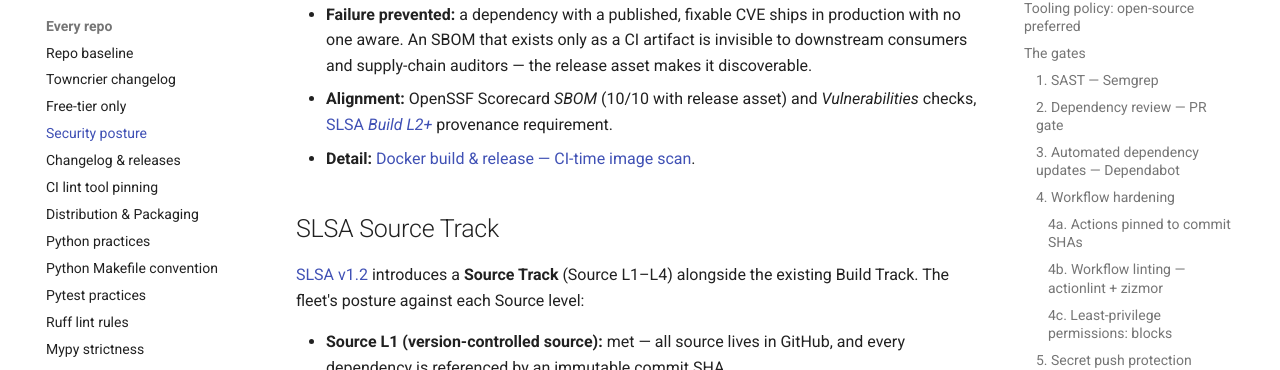
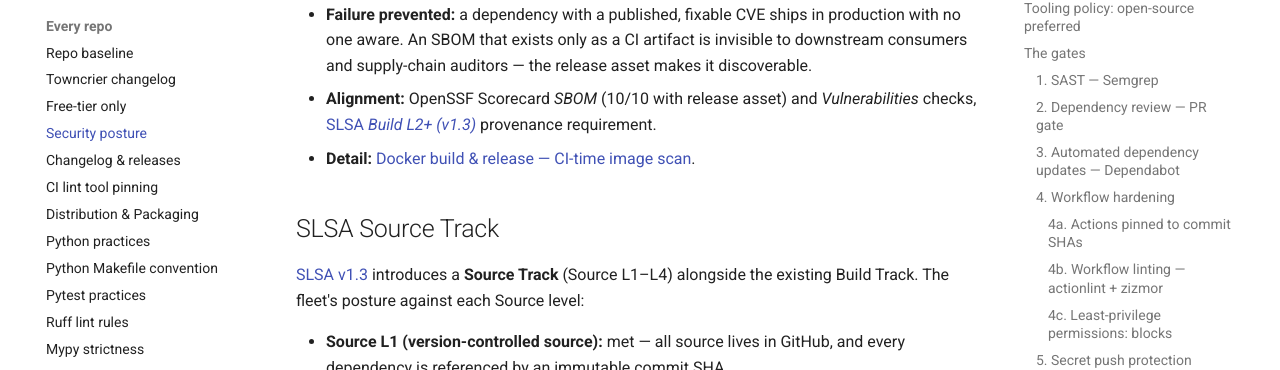
Before and after one commit to damien-robotsix/robotsix-standards, an MkDocs documentation site: the page built from docs/security-posture.md, in a window 1280 px wide and 900 px high, scrolled down 6263 px. Shown: the part 145-515 px from the top of the window. Built offline with MkDocs 1.6.1 and Material for MkDocs 9.7.7, drawn with Linux system fonts in a browser that asks for light colours; comment, search, counter and statistics services are not loaded.

Commit message:
mill: Update SLSA version references from v1.2 to v1.3 in security-posture.md (20260731T155508Z-update-slsa-version-references-from-v1-2-b758)

```diff
--- a/docs/security-posture.md
+++ b/docs/security-posture.md
@@ -272,13 +272,13 @@ dependency vulnerability audit on every CI run.
   asset makes it discoverable.
 - **Alignment:** OpenSSF Scorecard *SBOM* (10/10 with release asset) and
   *Vulnerabilities* checks,
-  [SLSA *Build L2+*](https://slsa.dev/spec/v1.2/requirements) provenance
+  [SLSA *Build L2+ (v1.3)*](https://slsa.dev/spec/v1.3/requirements) provenance
   requirement.
 - **Detail:** [Docker build & release — CI-time image scan](docker-standard.md#ci-time-image-scan).
 
 ## SLSA Source Track
 
-[SLSA v1.2](https://slsa.dev/spec/v1.2/) introduces a **Source Track**
+[SLSA v1.3](https://slsa.dev/spec/v1.3/) introduces a **Source Track**
 (Source L1–L4) alongside the existing Build Track. The fleet's posture against
 each Source level:
 
```
Also changed, not shown: CHANGELOG.md (+1 -0 lines), changelog.d/20260731T155508Z-update-slsa-version-references-from-v1-2-b758.misc.md (added, +1 -0 lines).
